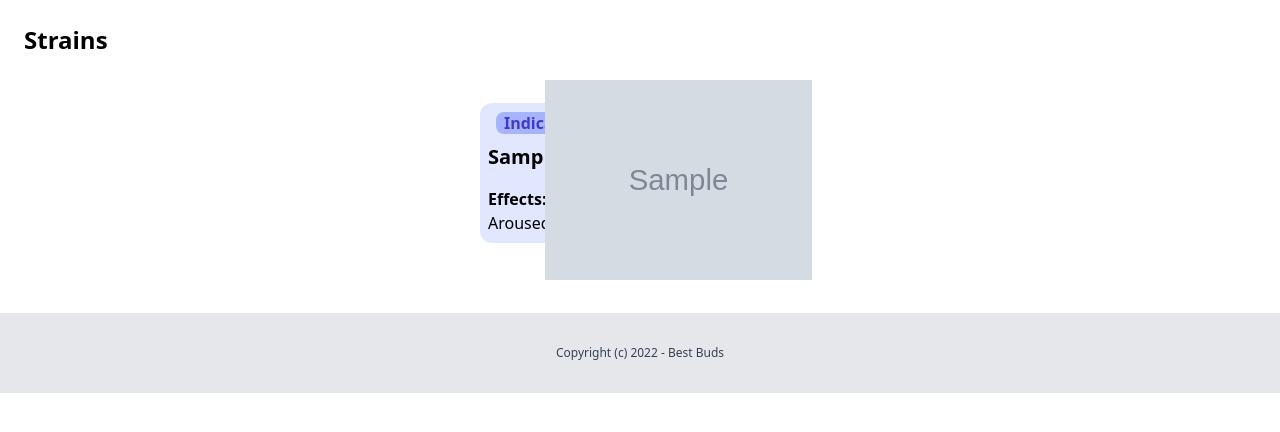
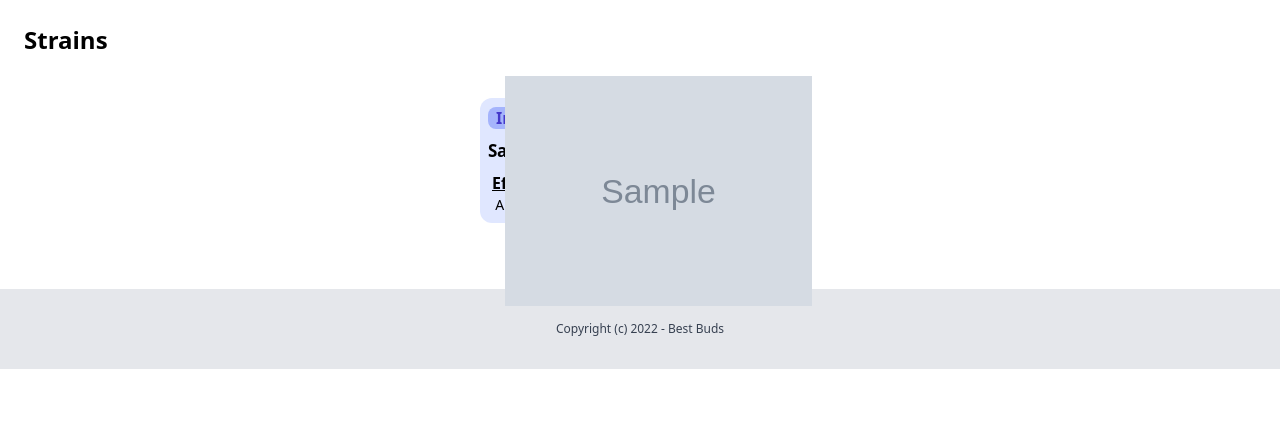
Before and after one commit to Troxed/BestBuds, a Django app: page /strains/ in a window 1280 px wide. Shown: the part 80-512 px from the top of the page. Run offline with Django 4.2, Linux system fonts and the light colour scheme; tables that the repository leaves empty hold one stand-in row (values such as "Sample post"); grey boxes marked "Sample" are stand-in pictures; some libraries are stand-ins or nearby versions.

Commit message:
Changed effects in strains list to display a list instead of csvs.

```diff
--- a/strains/templates/strains/strain_list.html
+++ b/strains/templates/strains/strain_list.html
@@ -21,11 +21,11 @@
                                 {% else %}bg-indigo-100
                                 {% endif %}">
 
-                                <div style="overflow: visible" class="absolute top-0 -right-3 row-span-5 row-start-1 mt-6">
-                                    <img src="{{ strain.image.url }}" style="height: 200px">
+                                <div style="overflow: visible" class="absolute top-5 -right-3 row-span-5 row-start-1">
+                                    <img src="{{ strain.image.url }}" style="height: 230px">
                                 </div>
 
-                                <div class="col-span-2 px-4 py-2">
+                                <div class="col-span-2 px-2 py-2">
                                     <a class="px-2 rounded-lg font-bold
                                         {% if strain.get_type_display == 'Sativa' %}bg-yellow-300 text-yellow-700
                                         {% elif strain.get_type_display == 'Sativa Hybrid' %}bg-yellow-300 text-yellow-700
@@ -36,12 +36,17 @@
                                     </a>
                                 </div>
 
-                                <div class="px-2 text-xl font-bold col-span-2">
+                                <div  class="text-[17px] px-2 font-bold col-span-2 tracking-tight">
                                 <a>{{ strain.name }}</a>
                                 </div>
 
-                                <div class="col-span-2 px-2 mt-4 mb-2">
-                                    <span class="font-bold">Effects:<br></span><span>{{ strain.get_effect_display }}</span>
+                                <div class="col-span-2 px-2 mt-2 mb-2">
+                                    <span class="font-semibold underline mx-1">Effects:</span>
+                                    <ul>
+                                    {% for effect in strain.effect %}
+                                         <li class="text-sm">&nbsp {{ effect.title }}</li>
+                                    {% endfor %}
+                                    </ul>
                                 </div>
                             </div>
                     </div>
--- a/strains/views.py
+++ b/strains/views.py
@@ -12,7 +12,9 @@
     strains = Strain.objects.all().order_by('name')
 
     return render(request, "strains/strain_list.html", {
-        'strains': strains
+        'strains': strains,
+
+
     })
 
 
```
